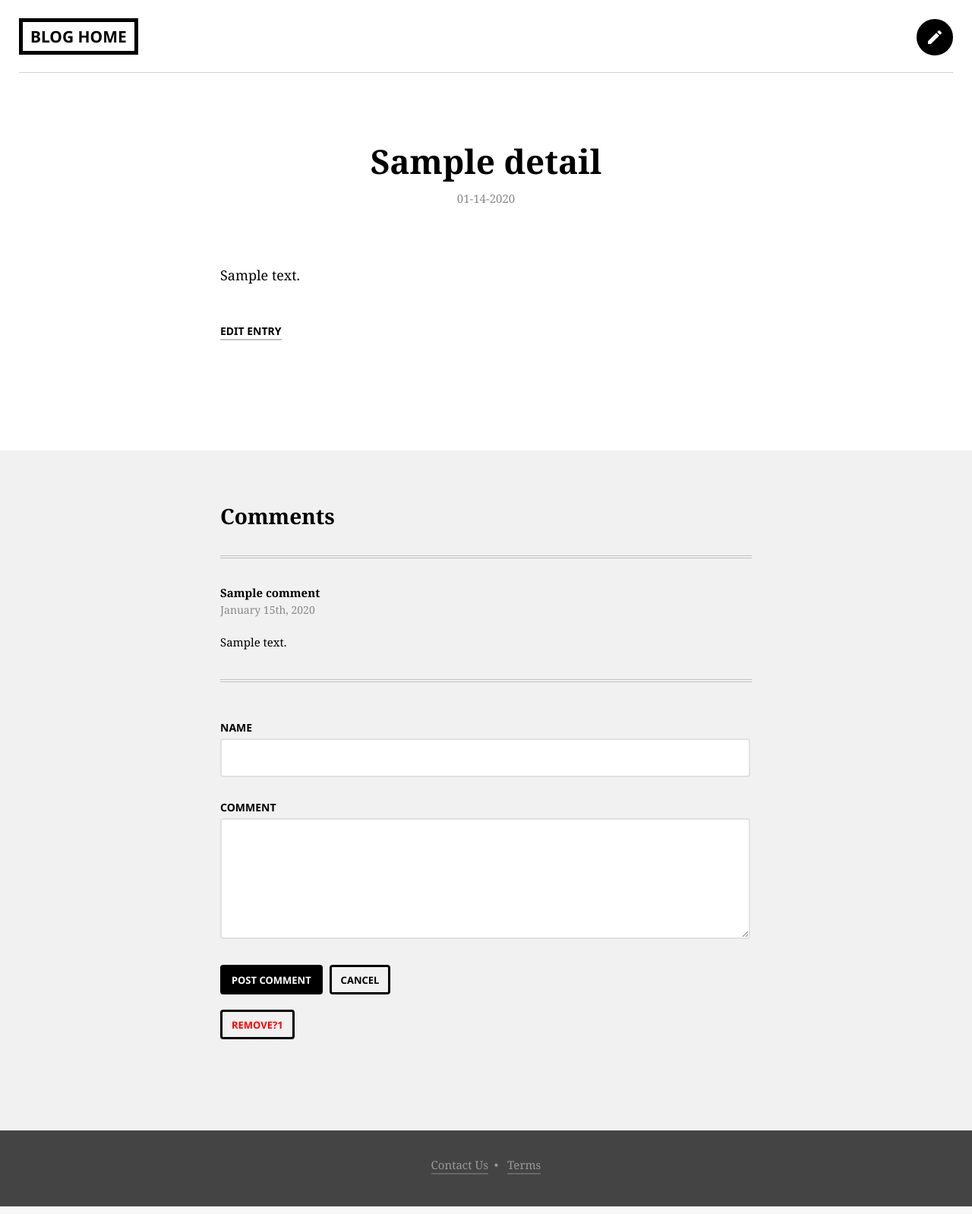
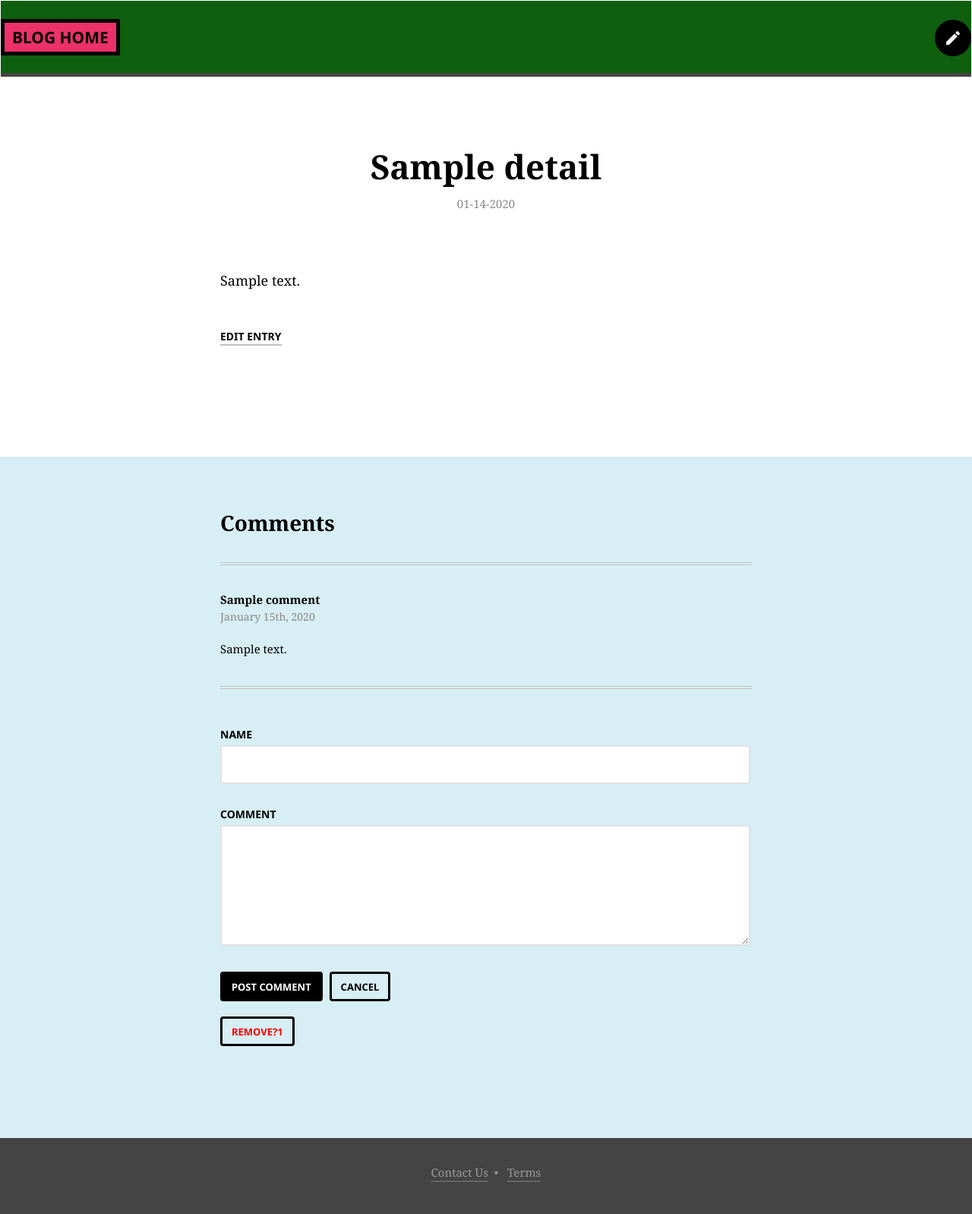
Before and after one commit to christinak44/PHPUnit5_Project_5, a PHP site: template My_Slim_Journal/templates/detail.twig in a window 1280 px wide. Shown: the whole page at 76% size. Run offline with PHP 8.4, Linux system fonts and the light colour scheme; the template is opened without the code that fills it: most values are stand-ins (such as "Sample title", 1, 10 or a date in 2020); some libraries are stand-ins or nearby versions.

Commit message:
Completed
final code

```diff
--- a/My_Slim_Journal/public/css/site.css
+++ b/My_Slim_Journal/public/css/site.css
@@ -12,16 +12,20 @@ body {
 }
 .container {
 	margin: 0 auto;
-	padding: 0 25px;
+	padding: 1px;
 	background: #FFF;
 }
 header .site-header {
-	border-bottom: 1px solid #d1d1d1;
+  background: #0e5f0e;
+	border-bottom: 5px solid #444;
 	margin: 0 auto;
+	padding: 0px;
 	height: 95px;
 }
 header .logo {
 	border: 5px solid #000;
+
+	background: #ec316a;
 	text-decoration: none;
 	color: #000;
 	font-size: 21px;
@@ -173,7 +177,7 @@ a.link {
 	margin-bottom: 40px;
 }
 .entry-comments {
-	background: #f1f1f1;
+	background: #d7eef4;
 	padding: 70px 0;
 }
 .entry-comments .container {
--- a/My_Slim_Journal/src/classes/Comment.php
+++ b/My_Slim_Journal/src/classes/Comment.php
@@ -9,7 +9,7 @@ class Comment extends Model
    //protected $fillable = ['commenter','comment'];
    public function comment()
    {
-        return $this->belongsTo('App\Entry');
+        return $this->belongsTo('App\Classes\Entry', 'Post_ID');
    }
 
 }
--- a/My_Slim_Journal/src/classes/Entry.php
+++ b/My_Slim_Journal/src/classes/Entry.php
@@ -1,7 +1,6 @@
 <?php
 namespace App\Classes;
 use Illuminate\Database\Eloquent\Model;
-use App\Comment;
 class Entry extends Model
 {
    //public $timestamps = false;
@@ -11,7 +10,7 @@ class Entry extends Model
    //protected $fillable = ['title','date','body'];
    public function entry()
      {
-        return $this->hasMany('App\Comment', 'entry_id');
+        return $this->hasMany('App\Classes\Comment', 'Post_ID');
      }
 //removes associated comments when post is deleted
      public function delete()
--- a/My_Slim_Journal/src/routes.php
+++ b/My_Slim_Journal/src/routes.php
@@ -26,7 +26,7 @@ return function (App $app) {
                $entry->title = $args['title'];
                $entry->body = $args['body'];
                $entry->save();
-             echo "Entry created successfully!";
+             $args['blurp'] = "Entry created successfully!";
               $url = $this->router->pathFor('Blog_Home');
               return $response->withStatus(302)->withHeader('Location', $url);
             }
--- a/My_Slim_Journal/templates/Blog_Home.twig
+++ b/My_Slim_Journal/templates/Blog_Home.twig
@@ -10,6 +10,7 @@
         {{- notice|title}}
 
         {%- endif %}
+
                       {% for item in entries %}
                         <article>
                         <h2><a href="/entry/{{ item.id }}" > {{ item.title }} </a></h2>
--- a/My_Slim_Journal/templates/detail.twig
+++ b/My_Slim_Journal/templates/detail.twig
@@ -5,7 +5,7 @@
 {{ parent() }}
 {% endblock %}
 {% block content %}
-
+           <!-- redirects to home page after displaying update success-->
             {% if message is not empty %}
                     {{- message|title}}
              <meta http-equiv="refresh" content="3; URL= /">
```
Also changed, not shown: My_Slim_Journal/src/blog.db.
